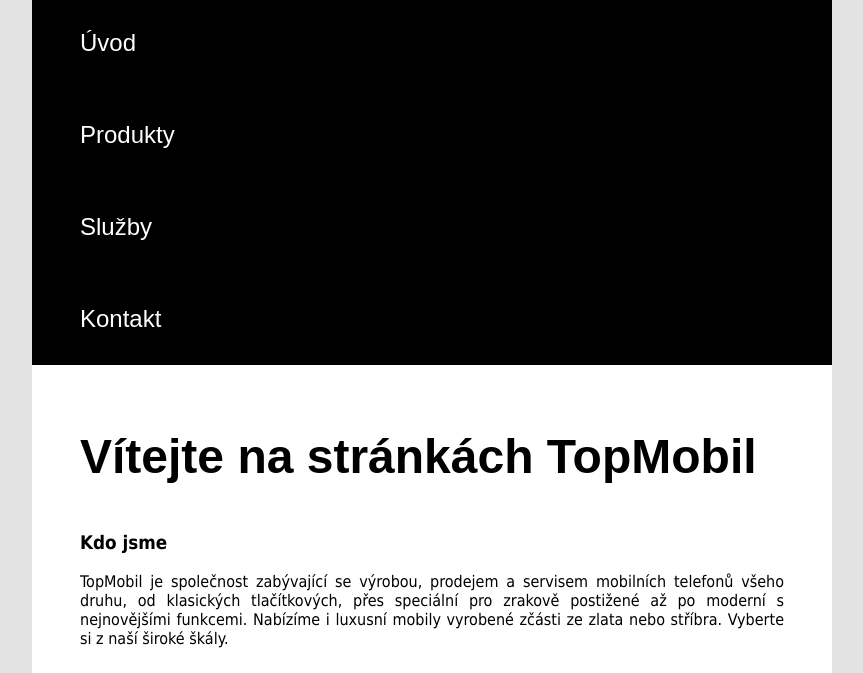
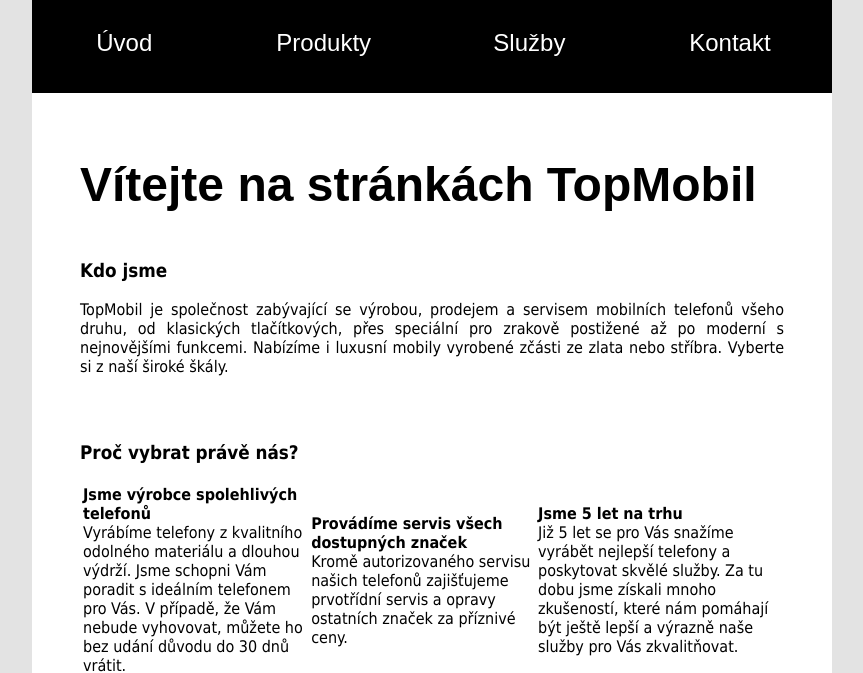
Before and after one commit to pefCzuSemestralkaBouzekBadin/semestralkaWebDesign, a plain HTML site: page index.html in a window 1280 px wide. Shown: the part 146-819 px from the top of the page, without its empty margins (208-1071 px from the left). Drawn offline with Linux system fonts and the light colour scheme.

Commit message:
Zmemena navigace na inline

```diff
--- a/styly.css
+++ b/styly.css
@@ -10,13 +10,17 @@
 
 nav {
     background-color: black;
+    height: 6rem;
+    display: table;
 }
 
 nav a, nav a:visited {
     color: white;
-    display: block;
+    display: table-cell;
+    width: 12.5rem;
     padding: 2rem 3rem;
     font-size: 1.5rem;
+    text-align: center;
 }
 nav a:hover {
     color: black;
```
